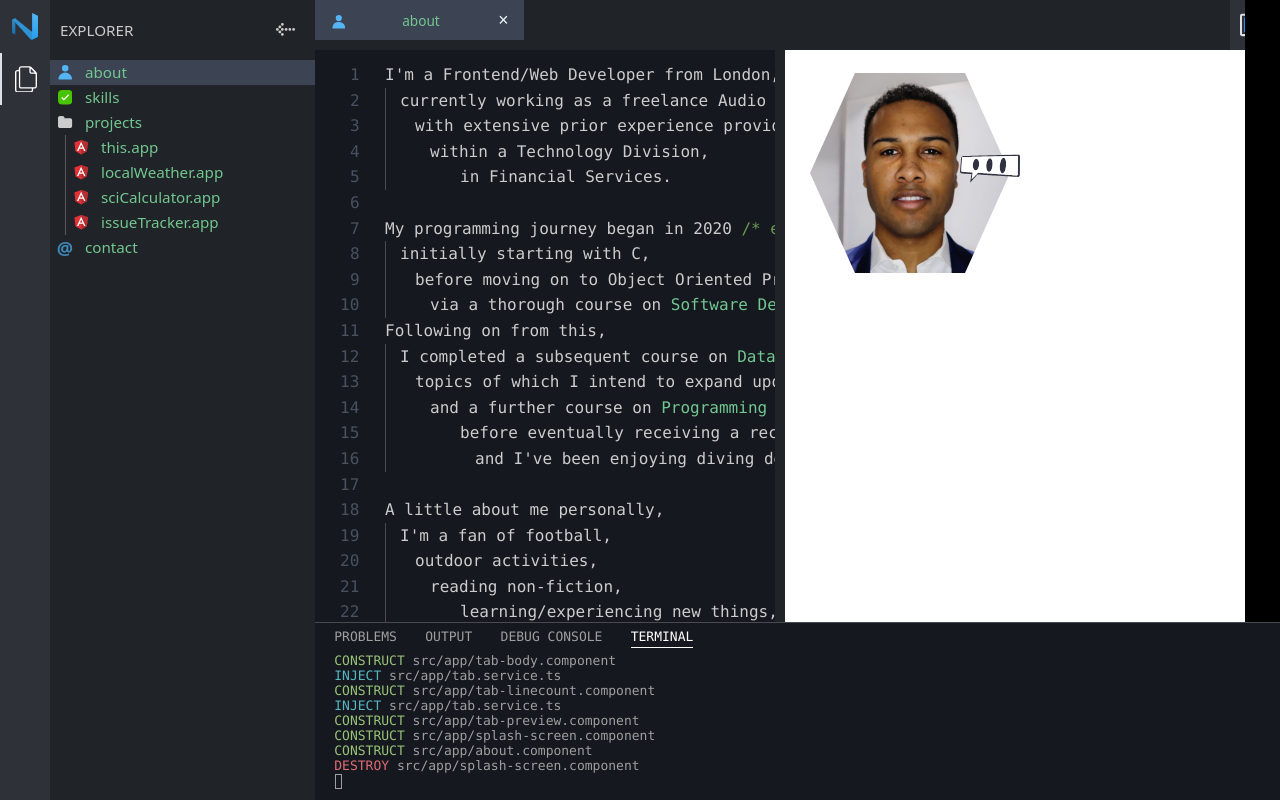
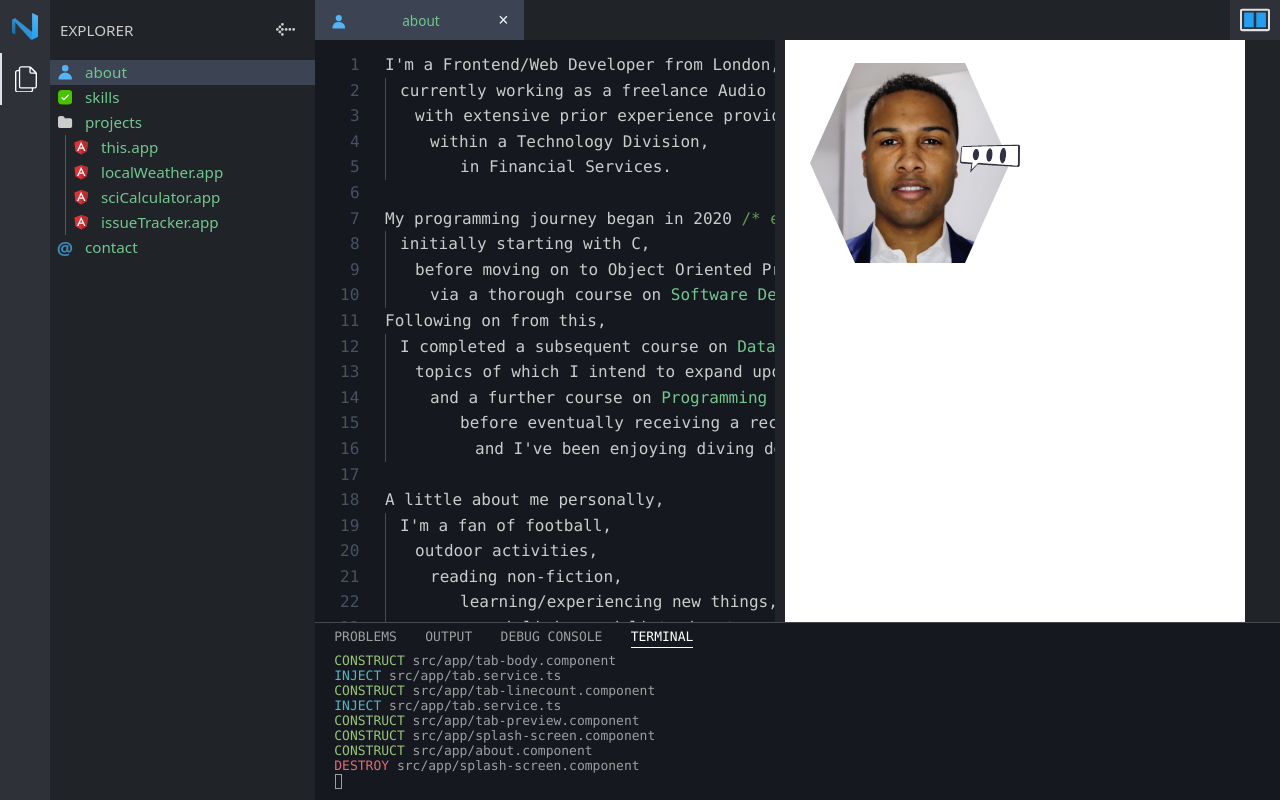
Before and after one commit to nprod21/nelson.github.io, an Angular app: page /about in a window 1280 px wide. Built offline with nearby package versions, Linux system fonts and the light colour scheme.

Commit message:
Style change width calcs to account for sidebar width change and change tab header container grid row template height to account for tab header height change

```diff
--- a/src/app/user-interface/user-interface.component.css
+++ b/src/app/user-interface/user-interface.component.css
@@ -64,7 +64,7 @@
 }
 
 .body-expanded-width {
-  width: calc(100vw - 350px);
+  width: calc(100vw - 315px);
 }
 
 .body-collapsed-width {
@@ -84,7 +84,7 @@
   grid-row: span 7;
   display: grid;
   grid-template-columns: 1fr;
-  grid-template-rows: 50px 1fr;
+  grid-template-rows: 40px 1fr;
   background-color: #202327;
 }
 
@@ -107,14 +107,14 @@
   position: relative;
   grid-column: span 1;
   grid-row: span 1;
-  height: calc(((100vh / 9) * 7) - 50px);
+  height: calc(((100vh / 9) * 7) - 40px);
   display: grid;
   grid-template-columns: max-content min-content max-content;
   grid-template-rows: 1fr;
 }
 
 .content-expanded-width {
-  width: calc((100vw - 350px) / 1);
+  width: calc((100vw - 315px) / 1);
 }
 
 .content-collapsed-width {
```
